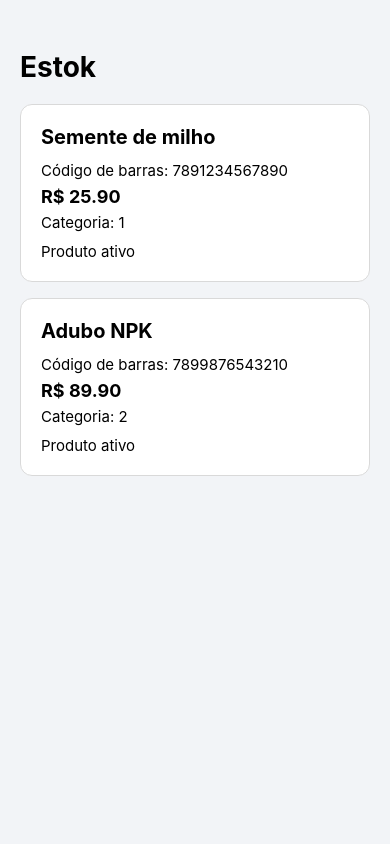
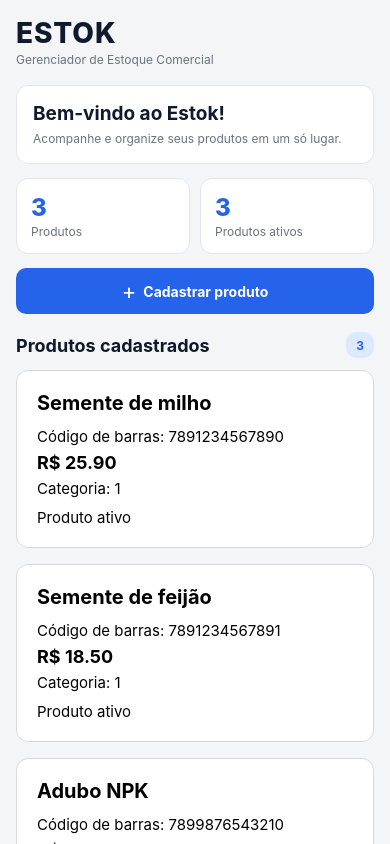
Before and after one commit to mariaclara-devclode/uc8-projeto-mobile, a React Native app: screen / in a window 390 px wide. Built offline with nearby package versions, Linux system fonts and the light colour scheme.

Commit message:
feat: cria pagina inicial do Estok

```diff
--- a/App.tsx
+++ b/App.tsx
@@ -1,49 +1,311 @@
-import { ScrollView, StyleSheet, Text, View } from "react-native";
+import { useEffect, useState } from "react";
+import {
+  ActivityIndicator,
+  FlatList,
+  Pressable,
+  SafeAreaView,
+  StyleSheet,
+  Text,
+  View,
+} from "react-native";
+
 import CartaoProduto from "./src/componentes/CartaoProduto";
+import FormularioProduto from "./src/componentes/FormularioProduto";
+import { carregarProdutos } from "./src/servicos/produto";
 import type { Produto } from "./src/types/produto";
 
-const produto1: Produto = {
-  id: 1,
-  nome: "Semente de milho",
-  codigo_barras: "7891234567890",
-  preco_venda: 25.9,
-  id_categoria: 1,
-  ativo: true,
-};
+export default function App() {
+  const [produtos, setProdutos] = useState<Produto[]>([]);
+  const [carregando, setCarregando] = useState(true);
+  const [mostrarFormulario, setMostrarFormulario] = useState(false);
 
-const produto2: Produto = {
-  id: 2,
-  nome: "Adubo NPK",
-  codigo_barras: "7899876543210",
-  preco_venda: 89.9,
-  id_categoria: 2,
-  ativo: true,
-};
+  useEffect(() => {
+    carregarProdutos()
+      .then((dados) => {
+        setProdutos(dados);
+      })
+      .finally(() => {
+        setCarregando(false);
+      });
+  }, []);
 
-export default function App() {
+  function adicionarProduto(novoProduto: Produto) {
+    setProdutos((produtosAtuais) => [...produtosAtuais, novoProduto]);
+
+    setMostrarFormulario(false);
+  }
+
+  function obterProximoId(): number {
+    if (produtos.length === 0) {
+      return 1;
+    }
+
+    const maiorId = Math.max(...produtos.map((produto) => produto.id));
+
+    return maiorId + 1;
+  }
+
+  const produtosAtivos = produtos.filter((produto) => produto.ativo).length;
+
   return (
-    <View style={styles.container}>
-      <Text style={styles.titulo}>Estok</Text>
+    <SafeAreaView style={styles.tela}>
+      <FlatList
+        data={carregando ? [] : produtos}
+        keyExtractor={(item) => item.id.toString()}
+        renderItem={({ item }) => <CartaoProduto produto={item} />}
+        contentContainerStyle={styles.lista}
+        ListHeaderComponent={
+          <>
+            {/* CABEÇALHO */}
+            <View style={styles.cabecalho}>
+              <Text style={styles.logo}>ESTOK</Text>
 
-      <ScrollView>
-        <CartaoProduto produto={produto1} />
-        <CartaoProduto produto={produto2} />
-      </ScrollView>
-    </View>
+              <Text style={styles.slogan}>
+                Gerenciador de Estoque Comercial
+              </Text>
+            </View>
+
+            {/* APRESENTAÇÃO */}
+            <View style={styles.apresentacao}>
+              <Text style={styles.titulo}>Bem-vindo ao Estok!</Text>
+
+              <Text style={styles.descricao}>
+                Acompanhe e organize seus produtos em um só lugar.
+              </Text>
+            </View>
+
+            {/* CAMUFLAGEM DO ESTOQUE PARA RESUMIR ATIVIDADE */}
+            <View style={styles.resumo}>
+              <View style={styles.cartaoResumo}>
+                <Text style={styles.numero}>{produtos.length}</Text>
+
+                <Text style={styles.label}>Produtos</Text>
+              </View>
+
+              <View style={styles.cartaoResumo}>
+                <Text style={styles.numero}>{produtosAtivos}</Text>
+
+                <Text style={styles.label}>Produtos ativos</Text>
+              </View>
+            </View>
+
+            {/* BOTÃO DE CADASTRO */}
+            <Pressable
+              style={({ pressed }) => [
+                styles.botaoCadastrar,
+                pressed && styles.botaoPressionado,
+              ]}
+              onPress={() => setMostrarFormulario(!mostrarFormulario)}
+            >
+              <Text style={styles.iconeBotao}>
+                {mostrarFormulario ? "×" : "+"}
+              </Text>
+
+              <Text style={styles.textoBotao}>
+                {mostrarFormulario ? "Fechar cadastro" : "Cadastrar produto"}
+              </Text>
+            </Pressable>
+
+            {/* FORMULÁRIO */}
+            {mostrarFormulario && (
+              <FormularioProduto
+                aoCriarProduto={adicionarProduto}
+                proximoId={obterProximoId()}
+              />
+            )}
+
+            {/* TÍTULO DA LISTA */}
+            <View style={styles.tituloLista}>
+              <Text style={styles.tituloProdutos}>Produtos cadastrados</Text>
+
+              <View style={styles.contador}>
+                <Text style={styles.textoContador}>{produtos.length}</Text>
+              </View>
+            </View>
+
+            {/* CARREGAMENTO */}
+            {carregando && (
+              <View style={styles.carregando}>
+                <ActivityIndicator size="large" />
+
+                <Text style={styles.textoCarregando}>
+                  Carregando produtos...
+                </Text>
+              </View>
+            )}
+          </>
+        }
+        ListEmptyComponent={
+          !carregando ? (
+            <Text style={styles.listaVazia}>Nenhum produto cadastrado.</Text>
+          ) : null
+        }
+      />
+    </SafeAreaView>
   );
 }
 
 const styles = StyleSheet.create({
-  container: {
+  tela: {
     flex: 1,
-    backgroundColor: "#f2f4f7",
-    padding: 20,
-    paddingTop: 50,
+    backgroundColor: "#f3f5f7",
+  },
+
+  lista: {
+    padding: 16,
+    paddingBottom: 30,
+  },
+
+  /* CABEÇALHO */
+
+  cabecalho: {
+    marginBottom: 18,
+  },
+
+  logo: {
+    fontSize: 28,
+    fontWeight: "800",
+    color: "#0f1a2e",
+    letterSpacing: 1,
+  },
+
+  slogan: {
+    fontSize: 12,
+    color: "#6b7280",
+    marginTop: 2,
+  },
+
+  /* APRESENTAÇÃO */
+
+  apresentacao: {
+    backgroundColor: "#ffffff",
+    borderRadius: 12,
+    padding: 16,
+    marginBottom: 14,
+    borderWidth: 1,
+    borderColor: "#e2e5e9",
   },
 
   titulo: {
-    fontSize: 28,
-    fontWeight: "bold",
-    marginBottom: 20,
+    fontSize: 19,
+    fontWeight: "700",
+    color: "#0f1a2e",
+    marginBottom: 5,
+  },
+
+  descricao: {
+    fontSize: 12,
+    lineHeight: 17,
+    color: "#6b7280",
+  },
+
+  /* CAMUFLAGEM DO ESTOQUE PARA RESUMIR ATIVIDADE */
+
+  resumo: {
+    flexDirection: "row",
+    gap: 10,
+    marginBottom: 14,
+  },
+
+  cartaoResumo: {
+    flex: 1,
+    backgroundColor: "#ffffff",
+    borderRadius: 12,
+    padding: 14,
+    borderWidth: 1,
+    borderColor: "#e2e5e9",
+  },
+
+  numero: {
+    fontSize: 24,
+    fontWeight: "800",
+    color: "#2563eb",
+  },
+
+  label: {
+    fontSize: 12,
+    color: "#6b7280",
+    marginTop: 2,
+  },
+
+  /* BOTÃO */
+
+  botaoCadastrar: {
+    height: 46,
+    backgroundColor: "#2563eb",
+    borderRadius: 10,
+    flexDirection: "row",
+    alignItems: "center",
+    justifyContent: "center",
+    marginBottom: 18,
+  },
+
+  botaoPressionado: {
+    opacity: 0.8,
+  },
+
+  iconeBotao: {
+    color: "#ffffff",
+    fontSize: 22,
+    fontWeight: "400",
+    marginRight: 7,
+  },
+
+  textoBotao: {
+    color: "#ffffff",
+    fontSize: 14,
+    fontWeight: "700",
+  },
+
+  /* LISTA */
+
+  tituloLista: {
+    flexDirection: "row",
+    alignItems: "center",
+    justifyContent: "space-between",
+    marginBottom: 12,
+  },
+
+  tituloProdutos: {
+    fontSize: 18,
+    fontWeight: "700",
+    color: "#111827",
+  },
+
+  contador: {
+    minWidth: 28,
+    height: 26,
+    paddingHorizontal: 8,
+    borderRadius: 10,
+    backgroundColor: "#dbeafe",
+    alignItems: "center",
+    justifyContent: "center",
+  },
+
+  textoContador: {
+    fontSize: 12,
+    fontWeight: "700",
+    color: "#2563eb",
+  },
+
+  /* CARREGAMENTO */
+
+  carregando: {
+    alignItems: "center",
+    justifyContent: "center",
+    paddingVertical: 30,
+  },
+
+  textoCarregando: {
+    marginTop: 10,
+    fontSize: 14,
+    color: "#6b7280",
+  },
+
+  listaVazia: {
+    textAlign: "center",
+    fontSize: 14,
+    color: "#6b7280",
+    paddingVertical: 30,
   },
 });
```
